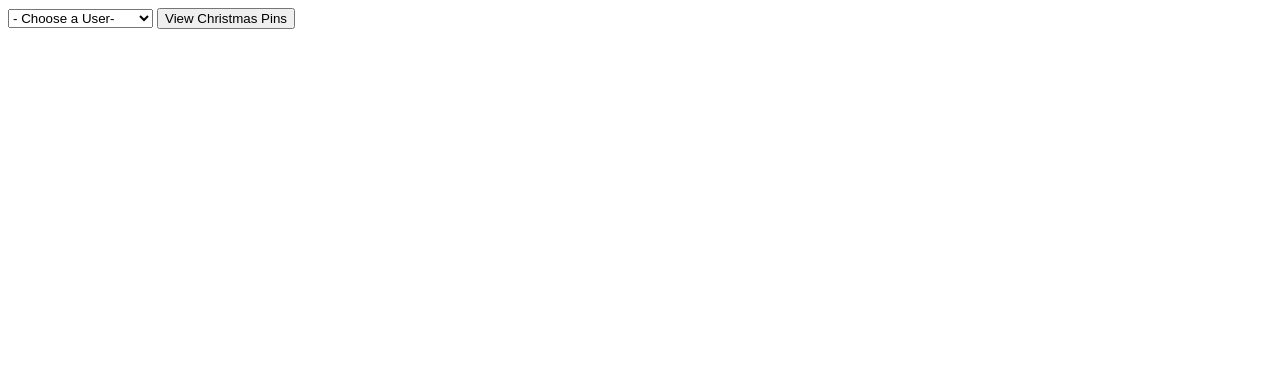
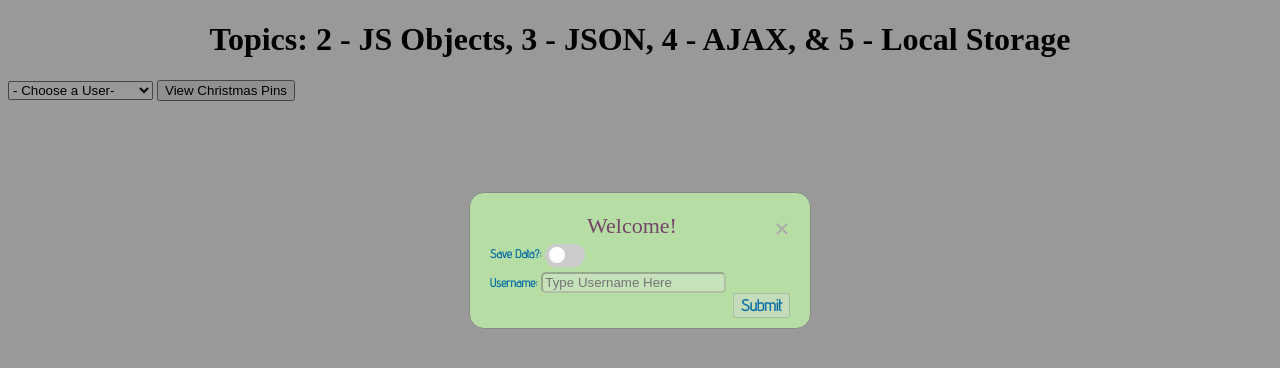
Before and after one commit to johnson-rebecca/hohnson-rebecca.github.io, a plain HTML site: page json.html in a window 1280 px wide. Drawn offline with Linux system fonts and the light colour scheme; a web font is replaced by a local one.

Commit message:
updating to add modal

```diff
--- a/json.html
+++ b/json.html
@@ -1,7 +1,9 @@
 <!DOCTYPE html>
 <html>
 <head>
-	<title>JSON & AJAX</title>
+	<title>JS Objects, JSON, AJAX, &amp; Local Storage</title>
+	<link href='https://fonts.googleapis.com/css?family=Aclonica' rel='stylesheet'>
+	<link href='https://fonts.googleapis.com/css?family=Advent Pro' rel='stylesheet'>
 <style>
 .pincontainer {
 	border: 1px solid #333333;
@@ -24,10 +26,141 @@
 	width: 150px;
 	text-align: center;
 }
+h1 {
+	text-align: center;
+}
+/* The Modal (background) */
+.modal {
+  display: none; /* Hidden by default */
+  position: fixed; /* Stay in place */
+  z-index: 1; /* Sit on top */
+  left: 0;
+  top: 0;
+  width: 100%; /* Full width */
+  height: 100%; /* Full height */
+  overflow: auto; /* Enable scroll if needed */
+  background-color: rgb(0,0,0); /* Fallback color */
+  background-color: rgba(0,0,0,0.4); /* Black w/ opacity */
+}
+
+/* Modal Content/Box */
+.modal-content {
+  background-color: #b5dda4;
+  margin: 15% auto; /* 15% from the top and centered */
+  padding: 20px;
+  border: 1px solid #888;
+  border-radius:15px;
+  width: 20%; /* Could be more or less, depending on screen size */
+  min-width: 300px;
+  max-width: 500px;
+  padding-bottom:35px;
+}
+
+/* The Close Button */
+ .close {
+  color: #aaa;
+  float: right;
+  font-size: 28px;
+  font-weight: bold;
+}
+
+ .close:hover,
+ .close:focus {
+  color: #0B70A4;
+  text-decoration: none;
+  cursor: pointer;
+}
+.switch {
+  position: relative;
+  display: inline-block;
+  width: 40px;
+  height: 23px;
+}
+
+.switch input {
+  opacity: 0;
+  width: 0;
+  height: 0;
+}
+
+.slider {
+  position: absolute;
+  cursor: pointer;
+  top: 0;
+  left: 0;
+  right: 0;
+  bottom: 0;
+  background-color: #ccc;
+  -webkit-transition: .4s;
+  transition: .4s;
+}
+
+.slider:before {
+  position: absolute;
+  content: "";
+  height: 16px;
+  width: 16px;
+  left: 4px;
+  bottom: 4px;
+  background-color: white;
+  -webkit-transition: .4s;
+  transition: .4s;
+}
+
+input:checked + .slider {
+  background-color: #0B70A4;
+}
+
+input:focus + .slider {
+  box-shadow: 0 0 1px #0B70A4;
+}
+
+input:checked + .slider:before {
+  -webkit-transform: translateX(16px);
+  -ms-transform: translateX(16px);
+  transform: translateX(16px);
+}
+
+/* Rounded sliders */
+.slider.round {
+  border-radius: 36px;
+}
+
+.slider.round:before {
+  border-radius: 50%;
+}
+
+.welcome {
+font-family: 'Aclonica';
+font-size: 22px;
+text-align: center;
+color: #754668;
+}
+.label {
+	font-family: 'Advent Pro';
+	font-size: 12px;
+	font-weight:bold;
+	color: #0B70A4;
+	/*#587d71; --drk grn color*/
+}
+.modalInput {
+	border-radius:5px;
+}
+.inputRow {
+	padding-top:5px;
+}
+.modalButton {
+	font-family: 'Advent Pro';
+	font-size: 16px;
+	font-weight:bold;
+	color: #0B70A4;
+	float:right;
+	position: relative;
+}
 </style>
 </head>
 <body>
-
+<h1>Topics: 2 - JS Objects, 3 - JSON, 4 - AJAX, &amp; 5 - Local Storage</h1>
 <select id="selectUser">
     <option>- Choose a User-</option>
 </select>
@@ -35,16 +168,41 @@
 <div id="displayPins">
 
 </div>
+<!-- The Modal -->
+<div id="myModal" class="modal">
 
 
+
+  <!-- Modal content -->
+  <div class="modal-content">
+    <span class="close">&times;</span>
+	<div class="welcome">Welcome!</div>
+ 	<div class="inputRow">
+	<span class="label">Save Data?:</span>
+	<label class="switch">
+	  <input id="chkAllowSave" type="checkbox" onchange="changeSave(this);">
+	  <span class="slider round"></span></label>
+  </div>
+
+	<div class="inputRow">
+		<span class="label">Username:</span>
+		<input id="txtUsername" class="modalInput" type="text" maxlength = "25" disabled="disabled" placeholder="Type Username Here"/>
+	</div>
+	<input id="btnSubmit" class="modalButton" type="button" value="Submit" disabled />
+
+
+
+
+  </div>
+
+</div>
+
 <script>
-function BlairCraftUser(firstname, lastname, id, boardname)  {
-    this.firstname = firstname;
-    this.lastname =  lastname;
-	this.id = id;
-    this.boardname = boardname;
-	this.displayname = function() {return this.lastname + ", " + this.firstname;};
-  }
+window.addEventListener("load", loadPage);
+
+function loadPage(){
+	//display modal
+	modal.style.display = "block";
 
 	var listUsers = [];
 	listUsers.push(new BlairCraftUser('Cindy', 'Whiting', 'cindywhiting138', 'christmas'));
@@ -74,6 +232,21 @@ for(var i = 0; i < listUsers.length; i++) {
 		el.textContent = listUsers[i].displayname();
 		el.value = i;
 		select.appendChild(el);
+	}
+}
+function changeSave(chk){
+	var modalUN =  document.getElementById('txtUsername');
+	var modalBtn = document.getElementById('btnSubmit');
+	if(chk.checked){
+		//alert('Checked = Yes!');
+	}
+}
+function BlairCraftUser(firstname, lastname, id, boardname)  {
+    this.firstname = firstname;
+    this.lastname =  lastname;
+	this.id = id;
+    this.boardname = boardname;
+	this.displayname = function() {return this.lastname + ", " + this.firstname;};
   }
 
 //build up pin result display
@@ -122,6 +295,25 @@ function LoadJSON(){
 	});
 
 }
+
+// Get the modal
+var modal = document.getElementById("myModal");
+
+// Get the <span> element that closes the modal
+var span = document.getElementsByClassName("close")[0];
+
+
+// When the user clicks on <span> (x), close the modal
+span.onclick = function() {
+  modal.style.display = "none";
+}
+
+// When the user clicks anywhere outside of the modal, close it
+//window.onclick = function(event) {
+//  if (event.target == modal) {
+//    modal.style.display = "none";
+//   }
+//}
 </script>
 </body>
 </html>
```
Lines whose indentation alone changed are shown as unchanged.
